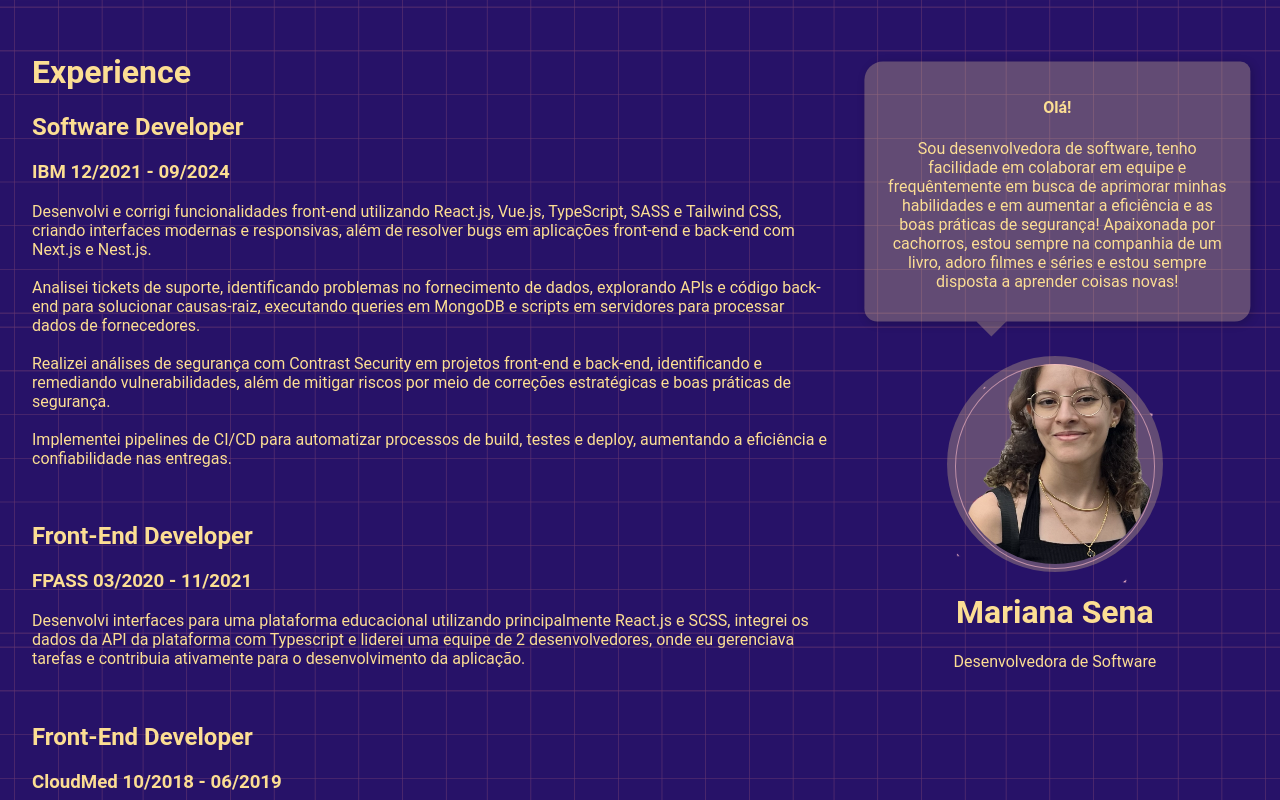
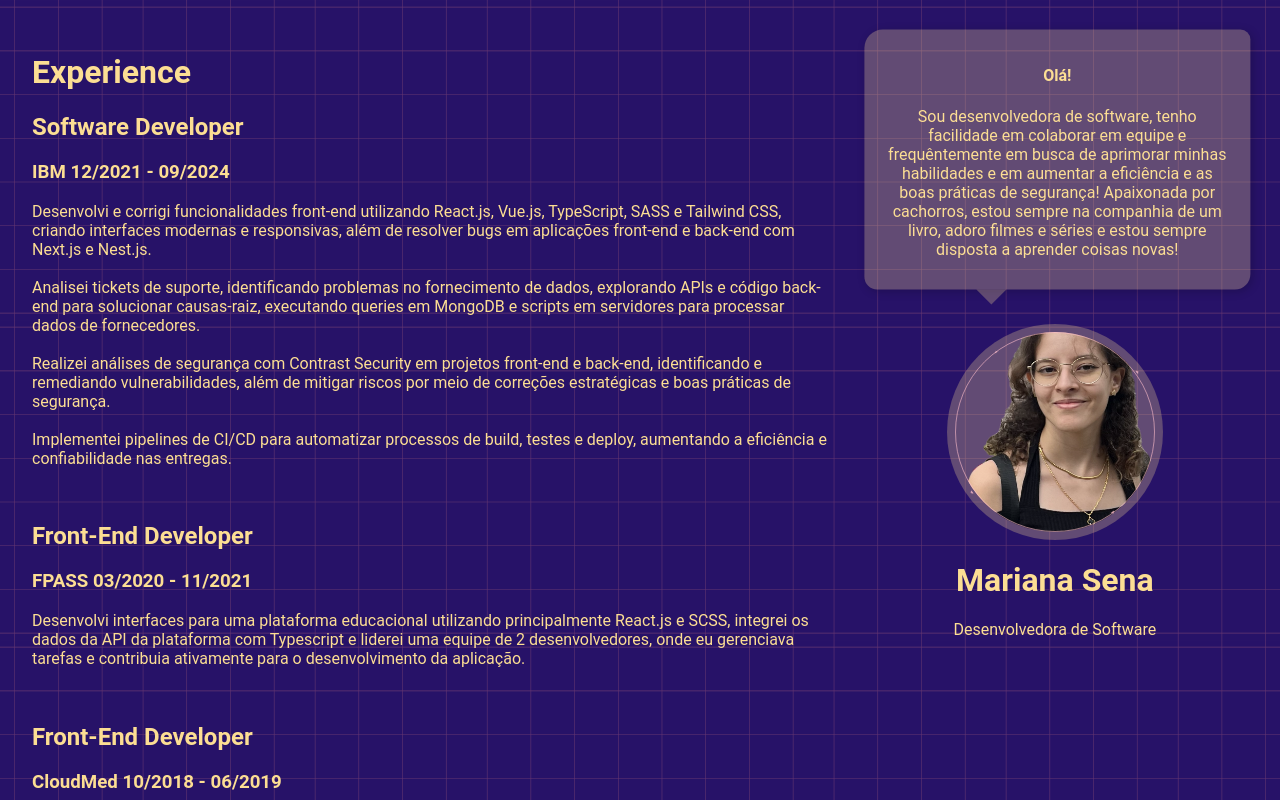
Before and after one commit to mari-sena/marisena, a Next.js app: page / in a window 1280 px wide. Shown: the top 800 px of the page. Built offline with nearby package versions, Linux system fonts and the light colour scheme.

Commit message:
fixing frame rotation

```diff
--- a/app/components/organisms/about.css
+++ b/app/components/organisms/about.css
@@ -8,9 +8,7 @@
   height: 200px;
   padding: 8px;
   border-radius: 50%;
-  margin-top: 2rem;
   display: flex;
-  background: none;
   position: relative;
   justify-self: center;
   justify-content: center;
@@ -21,17 +19,17 @@
   content: "";
   position: absolute;
   width: 92%;
-  height: 94%;
+  height: 92%;
   border-radius: 50%;
   border: 1px solid rgba(255, 192, 203, 0.6);
 }
 
 .about-image::after {
   content: "";
+  width: 94%;
+  height: 91%;
+  border-radius: 50%;
   position: absolute;
-  width: 110%;
-  height: 110%;
-  border-radius: 50%;
   border: 2px solid rgba(255, 192, 203, 0.9);
   clip-path: polygon(
     0% 50%,
@@ -95,7 +93,6 @@
 }
 
 .about-wrapper {
-  margin-top: 2rem;
   text-align: center;
 
   @media (max-width: 768px) {
@@ -111,6 +108,7 @@
   max-width: 950px;
   font-size: 16px;
   color: #fcde94;
+  margin-bottom: 2rem;
   box-shadow: 2px 2px 10px rgba(0, 0, 0, 0.2);
   animation: bubbleMorph 3s infinite ease-in-out, frameMove 5s infinite linear;
 
```
